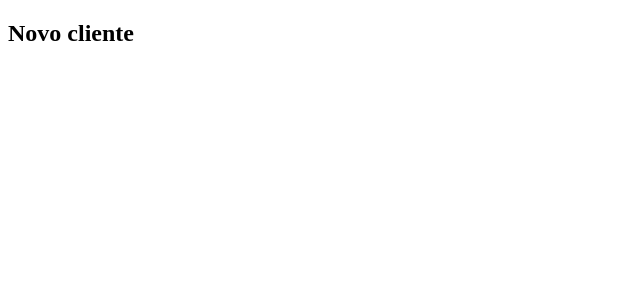
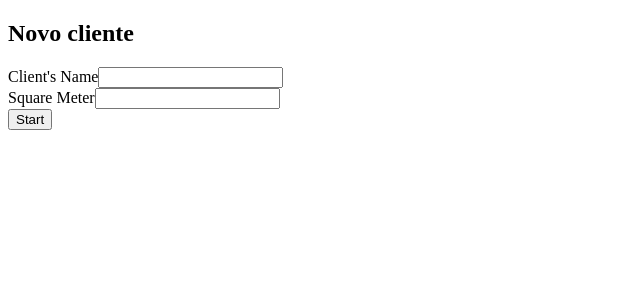
Before and after one commit to senagab/briefing-webapp, a React (Vite) app: page /novo in a window 1280 px wide. Shown: the top 300 px of the page, without its empty margins (0-640 px from the left). Built offline with nearby package versions, Linux system fonts and the light colour scheme.

Commit message:
feat: novo cliente's temporary form

```diff
--- a/src/pages/novo.tsx
+++ b/src/pages/novo.tsx
@@ -2,6 +2,16 @@ const Novo = () => {
     return (
         <>
             <h2>Novo cliente</h2>
+            <form>
+                <label htmlFor="label">Client's Name</label>
+                <input type="text" />
+
+                <br />
+
+                <label htmlFor="label">Square Meter</label>
+                <input type="number" />
+            </form>
+            <button>Start</button>
         </>
     )
 }
```
